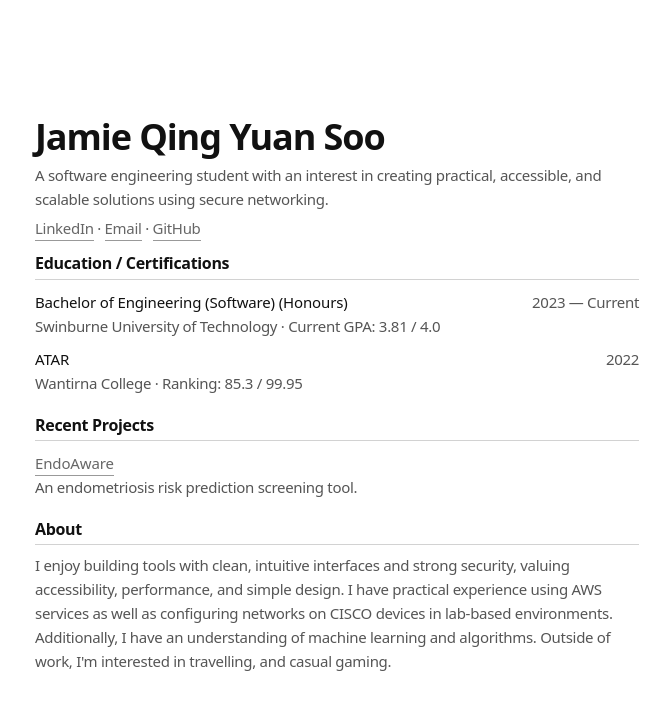
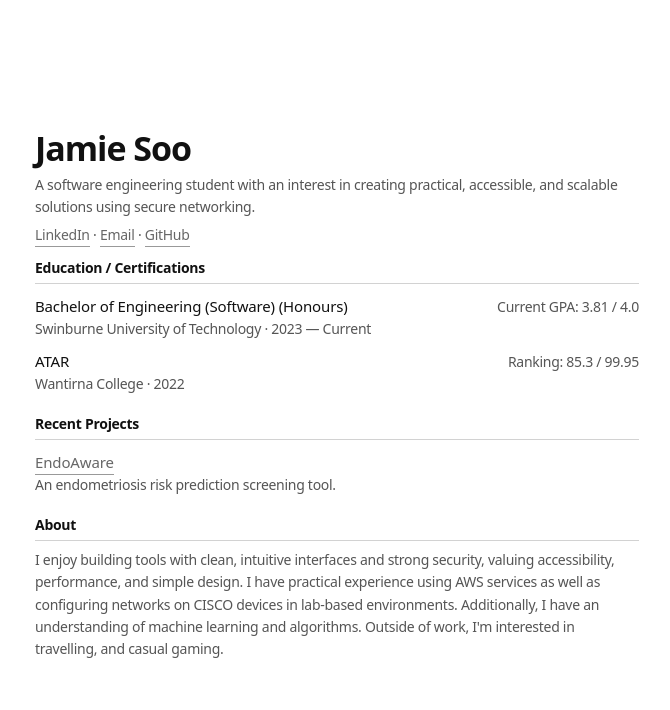
Before and after one commit to jamieQYsoo/Portfolio, a Vue app in the folder PortfolioWebApp/: page / in a window 1280 px wide. Shown: the top 710 px of the page, without its empty margins (303-973 px from the left). Built offline with nearby package versions, Linux system fonts and the light colour scheme.

Commit message:
Style and other small changes.

```diff
--- a/PortfolioWebApp/src/pages/Home.vue
+++ b/PortfolioWebApp/src/pages/Home.vue
@@ -2,7 +2,7 @@
 import { RouterLink } from "vue-router";
 import { projects } from "../data/projects";
 
-const name = "Jamie Qing Yuan Soo";
+const name = "Jamie Soo";
 const tagline = "A software engineering student with an interest in creating practical, accessible, and scalable solutions using secure networking.";
 
 const links = [
@@ -65,11 +65,11 @@ const about = "I enjoy building tools with clean, intuitive interfaces and stron
 
           <p>
             {{ e.institution }}
-            <span v-if="e.score"> · {{ e.score }}</span>
+            <span v-if="e.score"> · {{ e.dates }}</span>
           </p>
         </div>
 
-        <p>{{ e.dates }}</p>
+        <p>{{ e.score }}</p>
       </div>
     </section>
 
--- a/PortfolioWebApp/src/style.css
+++ b/PortfolioWebApp/src/style.css
@@ -10,8 +10,9 @@
   --fs:15px;
   --lh:1.6;
 
-  --h1:36px;
-  --h2:16px;
+  --h1:34px;
+  --h2:14px;
+  --p: 14px;
 
   /* Spacing system */
   --space-s:5px;
@@ -96,6 +97,7 @@ h2{
 p{
   margin:0 0 var(--space-s);
   color:var(--muted);
+  font-size: var(--p);
   letter-spacing:-0.02em;
 }
 
```
Also changed, not shown: 1 other file (tests, documents, lock files or other folders).
